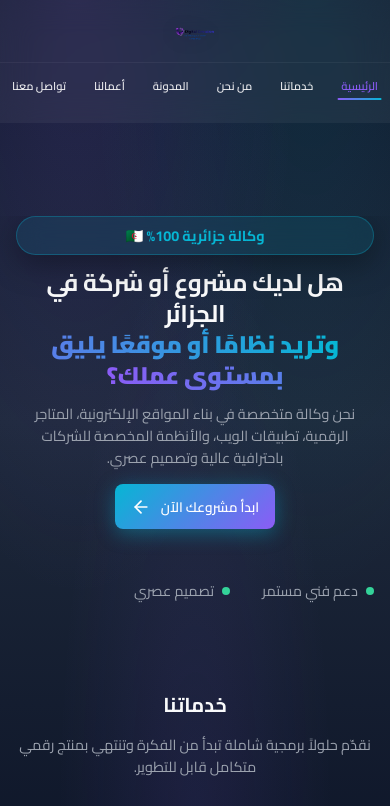
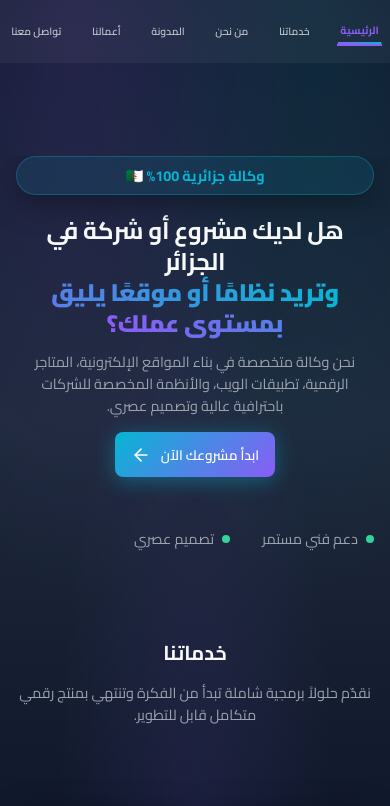
Before and after one commit to DMR-7-1/digital-creation-agency, a React (Vite) app: page / in a window 390 px wide. Shown: the top 806 px of the page. Built offline with nearby package versions, Linux system fonts and the light colour scheme.

Commit message:
Fix: Revert to sleek single-row navbar (links only) + visible hero logo

```diff
--- a/src/sections/Hero.jsx
+++ b/src/sections/Hero.jsx
@@ -42,6 +42,18 @@ const Hero = () => {
 
         {/* Text Content */}
         <div style={{ maxWidth: '650px', zIndex: 1, position: 'relative' }}>
+          {/* Mobile Logo - Visible only on mobile via CSS */}
+          <img
+            src={logoNew}
+            alt="Digital Creation Logo"
+            className="mobile-hero-logo"
+            style={{
+              display: 'none',
+              maxWidth: '140px',
+              margin: '0 auto 1.5rem',
+              filter: 'drop-shadow(0 4px 15px rgba(139, 92, 246, 0.3))'
+            }}
+          />
 
           <div className="glass-panel hero-badge" style={{
             display: 'inline-block',
--- a/src/styles/mobile.css
+++ b/src/styles/mobile.css
@@ -296,45 +296,49 @@
   }
 
   /* ========================================
-     MOBILE NAVBAR: 2-Row Layout (Logo Top, Links Bottom)
-     Professional App-Like Header
+     MOBILE NAVBAR: Compact Single Row (Links Only)
+     Slim, Sleek, App-Like Tab Bar
      ======================================== */
 
-  /* 1. Navbar Container - Stack Vertically */
+  /* 1. Navbar Container - Horizontal Row */
   nav > div {
-    flex-direction: column !important;
-    gap: 0.5rem !important;
-    padding: 0.5rem 0 !important;
+    flex-direction: row !important;
+    align-items: center !important;
+    padding: 0 !important;
+    height: 50px !important; /* Fixed compact height */
   }
 
-  /* 2. Logo - SHOW IT (Centered) */
+  /* 2. Hide Navbar Logo completely */
   .nav-logo-mobile,
   nav > div > a:first-child {
-    display: block !important;
-    margin: 0 auto !important;
+    display: none !important;
   }
 
-  .nav-logo-mobile {
-    max-height: 40px !important;
-    width: auto !important;
-  }
-
-  /* 3. Links Row - Full Width */
+  /* 3. Links Row - Full Width, Fixed (No Scroll) */
   .desktop-menu {
     display: flex !important;
     width: 100% !important;
     justify-content: space-between !important;
-    gap: 0 !important; /* Let justify-between handle spacing */
+    align-items: center !important;
+    gap: 0 !important;
     padding: 0 0.5rem !important;
     margin: 0 !important;
-    border-top: 1px solid rgba(255,255,255,0.05) !important; /* Subtle divider */
-    padding-top: 0.5rem !important;
+    border: none !important;
   }
 
   .desktop-menu .nav-link {
-    font-size: 0.7rem !important;
-    padding: 0.25rem !important;
+    font-size: 0.65rem !important; /* Small enough to fit 6 items */
+    padding: 0.5rem 0.2rem !important;
     white-space: nowrap !important;
+    line-height: 1 !important;
+    opacity: 0.8 !important;
+  }
+
+  .desktop-menu .nav-link.active {
+    opacity: 1 !important;
+    color: #8b5cf6 !important;
+    font-weight: 700 !important;
+    border-bottom: 2px solid #8b5cf6;
   }
 
   .mobile-toggle,
@@ -342,13 +346,24 @@
     display: none !important;
   }
 
-  /* Navbar is taller now (~100px), so push body content down more */
+  /* Reset Body Padding for Slim Navbar */
   body {
-    padding-top: 120px !important;
+    padding-top: 60px !important;
   }
 
   #hero {
-    padding-top: 1rem !important;
+    padding-top: 2rem !important;
+  }
+
+  /* 4. HERO LOGO: Visible & Professional */
+  .mobile-hero-logo {
+    display: block !important;
+    animation: fadeIn 1s ease-out;
+  }
+
+  /* Ensure Hero text doesn't overlap logo */
+  #hero h1 {
+    margin-top: 0.5rem !important;
   }
 
   /* ========================================
```
